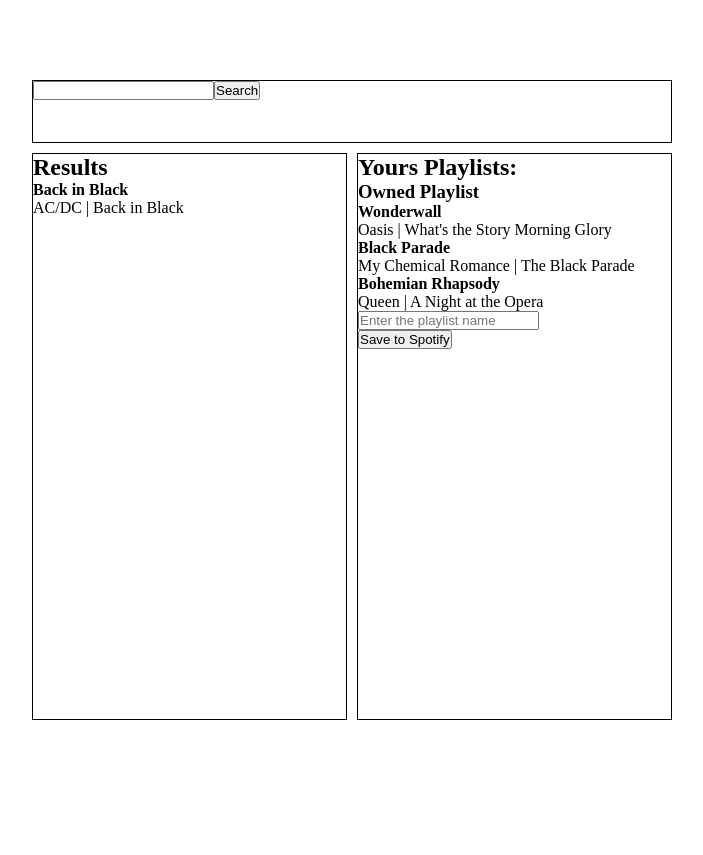
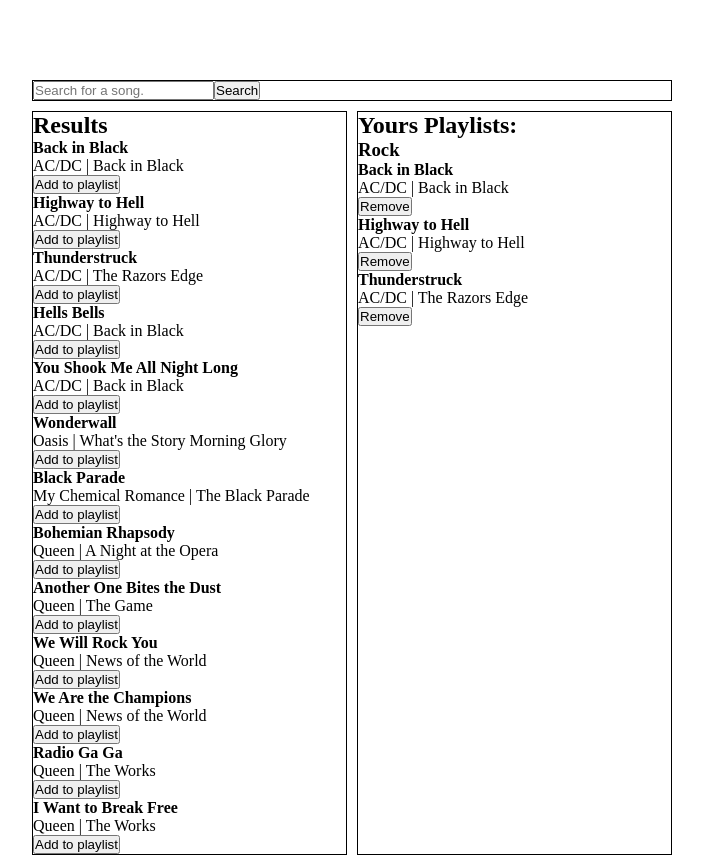
Before and after one commit to RamonCamacho8/jammming, a React (Create React App) app: page / in a window 1280 px wide. Shown: the whole page, without its empty margins (288-991 px from the left). Before the commit the page ends 800 px from the top, so only its background shows below. Built offline with nearby package versions, Linux system fonts and the light colour scheme.

Commit message:
Refactor components and types

```diff
--- a/src/App.tsx
+++ b/src/App.tsx
@@ -1,19 +1,60 @@
-import React from 'react';
+import React, { useEffect } from 'react';
 import logo from './logo.svg';
 import './App.css';
 import PlaylistsContainer from './components/PlaylistsContainer';
 import SearchBarResults from './components/SearchBarResults';
 import SearchBar from './components/SearchBar';
+import { useState } from 'react';
+import { ownnedPlaylists, resultTracksList, tracksList } from './persistence/playlists';
+import { Playlist, Track } from './model/CustomTypes';
+
 
 function App() {
 
+  const [searchString, setSearchString] = useState<string>("");
+  const [searchResults, setSearchResults] = useState<Track[]>([]);
+  const [selectedTracks, setSelectedTracks] = useState<Track[]>([]);
+  const [playlists, setPlaylists] = useState<Playlist[]>([]);
+  const [currentPlaylist, setCurrentPlaylist] = useState<Playlist | null>(null);
+
+  useEffect(() => {
+    setPlaylists(ownnedPlaylists);
+    setSearchResults(resultTracksList);
+  }, []);
+
+  useEffect(() => {
+    const results = tracksList.filter((track: Track) => {
+      return track.title.toLowerCase().includes(searchString.toLowerCase());
+    });
+    setSearchResults(results);
+  }, [searchString]);
+
+  useEffect(() => {
+    console.log("Current playlist: ", currentPlaylist);
+  }, [currentPlaylist]);
+
+  const isTrackInList = (track: Track, list: Track[]): boolean => {
+    return list.some((t: Track) => t.uid === track.uid);
+  }
+
+
+  const handleAddingTrack = (track: Track): void => {
+
+    if (isTrackInList(track, selectedTracks)) {
+      //alert("Track already added");
+      return;
+    } else {
+      setSelectedTracks([...selectedTracks, track]);
+    }
+
+  }
 
 
   return (
     <div className="App">
-      <SearchBar />
-      <SearchBarResults />
-      <PlaylistsContainer />
+      <SearchBar searchString={searchString} setSearchString={setSearchString} />
+      <SearchBarResults results={searchResults} addToPlaylists={handleAddingTrack} />
+      <PlaylistsContainer playlists={playlists} selectedTracks={selectedTracks} setCurrentPlaylist={setCurrentPlaylist} currentPlaylist={currentPlaylist} />
     </div>
   );
 }
--- a/src/components/PlaylistComponent.tsx
+++ b/src/components/PlaylistComponent.tsx
@@ -1,18 +1,35 @@
 import React from "react";
 import Tracklist from "./Tracklist";
-import { Playlist } from "../lib/CustomTypes";
+import { Playlist } from "../model/CustomTypes";
+import { Track } from "../model/CustomTypes";
 
 
-function PlaylistComponent(props:{playlist: Playlist }): JSX.Element {
+function PlaylistComponent(props:{playlist: Playlist, onClickButton: (track: Track) => void, toggleString: string, currentPlaylist : Playlist | null ,setCurrentPlaylist: (playlist: Playlist) => void }): JSX.Element {
 
-    const { playlist } = props;
+    const { playlist, onClickButton, toggleString, setCurrentPlaylist, currentPlaylist } = props;
 
-    return (
-        <div>
-            <h3>{playlist.name}</h3>
-            <Tracklist tracklist={playlist.tracks} />
-        </div>
-    );
+
+    const handlePlaylistSelection = () => {
+
+        setCurrentPlaylist(playlist);
+    }
+
+    if(currentPlaylist === null || currentPlaylist === undefined || currentPlaylist.name !== playlist.name){
+        return (
+            <div >
+                <h3 onClick={handlePlaylistSelection} >{playlist.name}</h3>
+                <Tracklist tracklist={playlist.tracks} onClickButton={onClickButton} toggleString={toggleString} />
+            </div>
+        )
+    }
+    else {
+        return (
+            <form >
+                <input value={playlist.name} onChange={(e) => {playlist.name = e.target.value}} />
+                <Tracklist tracklist={playlist.tracks} onClickButton={onClickButton} toggleString={toggleString} />
+            </form>
+        )
+    }
 }
 
 export default PlaylistComponent;
--- a/src/components/PlaylistsContainer.tsx
+++ b/src/components/PlaylistsContainer.tsx
@@ -1,10 +1,22 @@
 import React from "react";
 import PlaylistComponent from "./PlaylistComponent";
-import { ownnedPlaylists as playlists} from "../persistence/playlists";
 import Tracklist from "./Tracklist";
+import { Playlist, Track } from "../model/CustomTypes";
 
+const toggleString = "Remove"
+function PlaylistsContainer(props: { playlists: Playlist[], selectedTracks: Track[], currentPlaylist : Playlist | null, setCurrentPlaylist: (playlist: Playlist) => void}) {
 
-function PlaylistsContainer() {
+    const { playlists, selectedTracks, setCurrentPlaylist, currentPlaylist } = props;
+
+    const removeTrackFromPlaylist = (track: Track): void => {
+
+        if(currentPlaylist !== null && currentPlaylist !== undefined){
+            const newTracks = currentPlaylist.tracks.filter((t) => t.title !== track.title);
+            currentPlaylist.tracks = newTracks;
+            setCurrentPlaylist(currentPlaylist);
+        }
+
+    }
 
     return (
         <div className="playlists">
@@ -13,16 +25,10 @@
             <div>
                 {
                     playlists.map((playlist) => {
-                        return <PlaylistComponent key={playlist.name} playlist={playlist} />
+                        return <PlaylistComponent currentPlaylist={currentPlaylist} setCurrentPlaylist={setCurrentPlaylist} onClickButton={removeTrackFromPlaylist} key={playlist.name} playlist={playlist} toggleString={toggleString} />
                     })
                 }
             </div>
-            <div>
-                <input type="text" placeholder="Enter the playlist name" />
-                <Tracklist tracklist={[]} />
-                <button>Save to Spotify</button>
-            </div>
-
         </div>
     );
 }
--- a/src/components/SearchBar.tsx
+++ b/src/components/SearchBar.tsx
@@ -1,6 +1,10 @@
 import React from "react";
 
-function SearchBar() {
+function SearchBar(props: {searchString: string, setSearchString: (searchString: string) => void}) {
+
+
+  const { searchString, setSearchString } = props;
+
 
   const onSubmit = (e: React.FormEvent<HTMLFormElement>) => {
     e.preventDefault();
@@ -10,7 +14,7 @@
   return (
     <form className="search-bar" onSubmit={onSubmit}>
       <label htmlFor=""></label>
-      <input type="text" />
+      <input value={searchString} onChange={(e) => setSearchString(e.target.value)} placeholder="Search for a song." type="text" />
       <button type="submit">Search</button>
     </form>
   );
--- a/src/components/SearchBarResults.tsx
+++ b/src/components/SearchBarResults.tsx
@@ -1,14 +1,17 @@
 import React from "react";
 import Tracklist from "./Tracklist";
-import { resultTracksList } from "../persistence/playlists";
+import { Track } from "../model/CustomTypes";
 
-function SearchBarResults() {
+const toggleString = "Add to playlist";
+function SearchBarResults(props: { results: Track[], addToPlaylists : (track: Track) => void}) {
+
+  const { results, addToPlaylists} = props;
+
+
   return (
     <div className="results">
       <h2>Results</h2>
-      <div>
-        <Tracklist tracklist={resultTracksList} />
-      </div>
+      <Tracklist tracklist={results} onClickButton={addToPlaylists} toggleString={toggleString} />
     </div>
   );
 }
--- a/src/components/TrackComponent.tsx
+++ b/src/components/TrackComponent.tsx
@@ -1,15 +1,21 @@
 import React from "react";
-import { Track } from "../lib/CustomTypes";
+import { Track } from "../model/CustomTypes";
 
 
-function TrackComponent(props: { track: Track }) {
+function TrackComponent(props: { track: Track, toggleString: string,  onClickButton: (track: Track) => void}) {
 
-    const { track } = props;
+    const { track, toggleString, onClickButton } = props;
+
+   const handleClick = (e: React.MouseEvent<HTMLButtonElement>) => {
+        e.preventDefault();
+        onClickButton(track);
+    }
 
     return (
         <div>
             <h4>{track.title}</h4>
             <p>{track.artist} | {track.album}</p>
+            <button onClick={(e) => handleClick(e)}>{toggleString}</button>
         </div>
     );
 }
--- a/src/components/Tracklist.tsx
+++ b/src/components/Tracklist.tsx
@@ -1,15 +1,18 @@
 import React from "react";
-import { Track } from "../lib/CustomTypes";
+import { Track } from "../model/CustomTypes";
 import TrackComponent from "./TrackComponent";
 
 
 
-function Tracklist(props: { tracklist: Track[] }) {
-    const { tracklist } = props;
+function Tracklist(props: { tracklist: Track[], onClickButton: (track: Track) => void, toggleString: string}) {
+
+  const { tracklist, onClickButton, toggleString } = props;
+
+
   return (
     <div>
         {tracklist.map((track, index) => {
-            return <TrackComponent key={index} track={track} />;
+            return <TrackComponent key={index} track={track} onClickButton={onClickButton} toggleString={toggleString} />;
         })}
     </div>
   );
--- a/src/lib/CustomTypes.ts
+++ b/src/model/CustomTypes.ts
@@ -1,10 +1,14 @@
 export type Track = {
+    uid: string;
     title: string;
     artist: string;
     album: string;
+
 }
 
 export type Playlist = {
+    uid: string;
     name: string;
     tracks: Track[];
+
 }
--- a/src/persistence/playlists.ts
+++ b/src/persistence/playlists.ts
@@ -1,37 +1,127 @@
-import { Playlist, Track } from "../lib/CustomTypes";
+import { Playlist, Track } from "../model/CustomTypes";
 
 
 const ownnedPlaylists: Playlist[] = [
     {
-        name: "Owned Playlist",
-        tracks: [
+        "uid": "1",
+        "name": "Rock",
+        "tracks" : [
             {
-                title: "Wonderwall",
-                artist: "Oasis",
-                album: "What's the Story Morning Glory",
+                "uid": "1",
+                "title": "Back in Black",
+                "artist": "AC/DC",
+                "album": "Back in Black"
             },
             {
-                title: "Black Parade",
-                artist: "My Chemical Romance",
-                album: "The Black Parade",
+                "uid": "2",
+                "title": "Highway to Hell",
+                "artist": "AC/DC",
+                "album": "Highway to Hell"
             },
             {
-                title: "Bohemian Rhapsody",
-                artist: "Queen",
-                album: "A Night at the Opera",
-            },
-        ],
-    },
+                "uid": "3",
+                "title": "Thunderstruck",
+                "artist": "AC/DC",
+                "album": "The Razors Edge"
+            }
+        ]
+    }
 ];
 
 
 
 const resultTracksList: Track[] = [
     {
+      uid: "1",
       title: "Back in Black",
       artist: "AC/DC",
       album: "Back in Black",
     }
 ];
 
-export { ownnedPlaylists, resultTracksList}
+
+const tracksList: Track[] = [
+    {
+        uid: "1",
+      title: "Back in Black",
+      artist: "AC/DC",
+      album: "Back in Black",
+    },
+    {
+        uid: "2",
+      title: "Highway to Hell",
+      artist: "AC/DC",
+      album: "Highway to Hell",
+    },
+    {
+        uid: "3",
+      title: "Thunderstruck",
+      artist: "AC/DC",
+      album: "The Razors Edge",
+    },
+    {
+        uid: "4",
+      title: "Hells Bells",
+      artist: "AC/DC",
+      album: "Back in Black",
+    },
+    {
+        uid: "5",
+      title: "You Shook Me All Night Long",
+      artist: "AC/DC",
+      album: "Back in Black",
+    },
+    {
+        uid: "6",
+        title: "Wonderwall",
+        artist: "Oasis",
+        album: "What's the Story Morning Glory",
+    },
+    {
+        uid: "7",
+        title: "Black Parade",
+        artist: "My Chemical Romance",
+        album: "The Black Parade",
+    },
+    {
+        uid: "8",
+        title: "Bohemian Rhapsody",
+        artist: "Queen",
+        album: "A Night at the Opera",
+    },
+    {
+        uid: "9",
+        title: "Another One Bites the Dust",
+        artist: "Queen",
+        album: "The Game",
+    },
+    {
+        uid: "10",
+        title: "We Will Rock You",
+        artist: "Queen",
+        album: "News of the World",
+    },
+    {
+        uid: "11",
+        title: "We Are the Champions",
+        artist: "Queen",
+        album: "News of the World",
+    },
+    {
+        uid: "12",
+        title: "Radio Ga Ga",
+        artist: "Queen",
+        album: "The Works",
+    },
+    {
+        uid: "13",
+        title: "I Want to Break Free",
+        artist: "Queen",
+        album: "The Works",
+    },
+
+];
+
+
+
+export { ownnedPlaylists, resultTracksList, tracksList}
```
